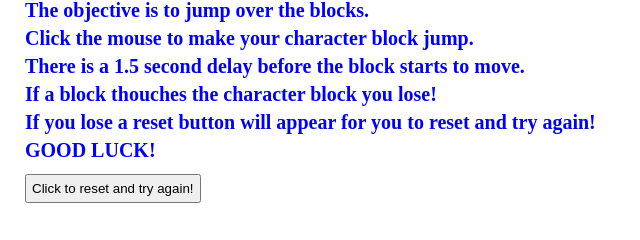
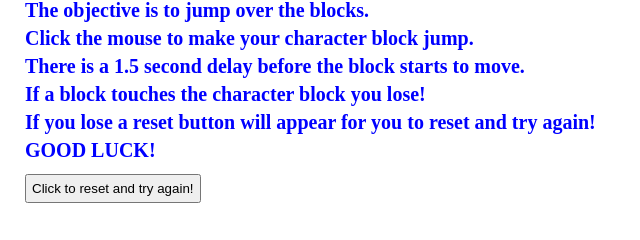
Before and after one commit to XxMeteoraxX7/Line-Racer, a plain HTML site: page index.html in a window 1280 px wide. Shown: the part 288-528 px from the top of the page, 0-640 px from the left. Drawn offline with Linux system fonts and the light colour scheme.

Commit message:
Update index.html

```diff
--- a/index.html
+++ b/index.html
@@ -17,7 +17,7 @@
     <p>The objective is to jump over the blocks.</p>
     <p>Click the mouse to make your character block jump.</p>
     <p>There is a 1.5 second delay before the block starts to move.</p>
-    <p>If a block thouches the character block you lose!</p>
+    <p>If a block touches the character block you lose!</p>
     <p>If you lose a reset button will appear for you to reset and try again!</p>
     <p>GOOD LUCK!</p>
     </div>
```
